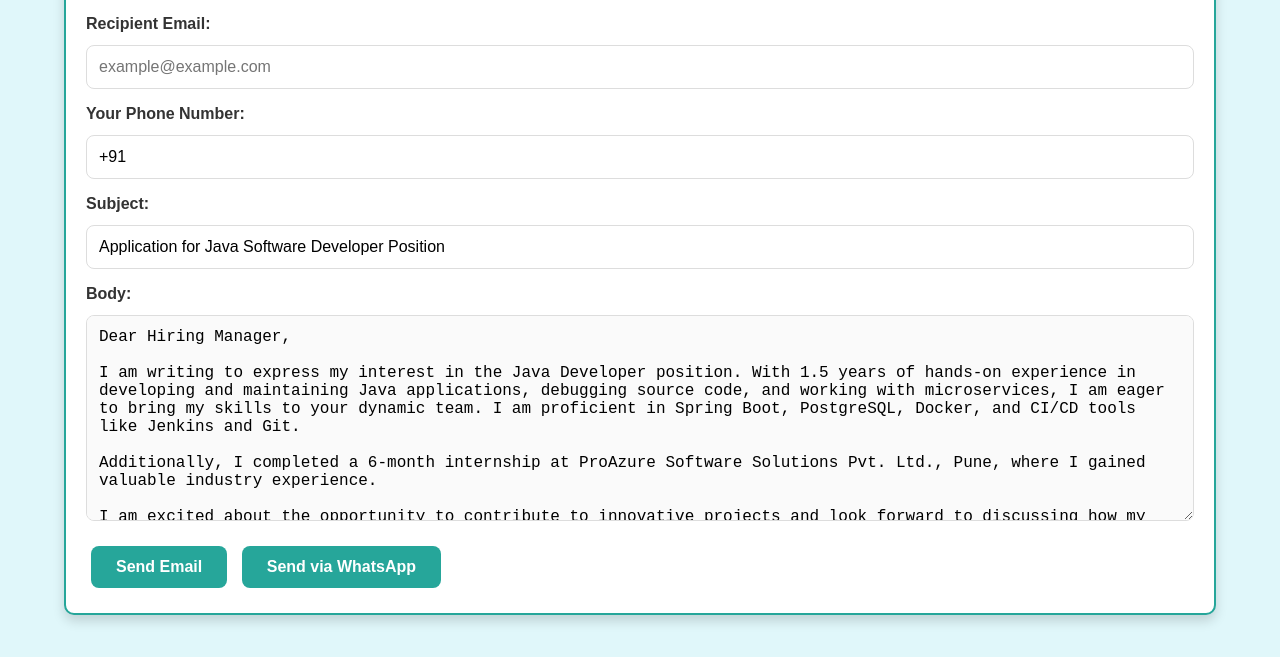
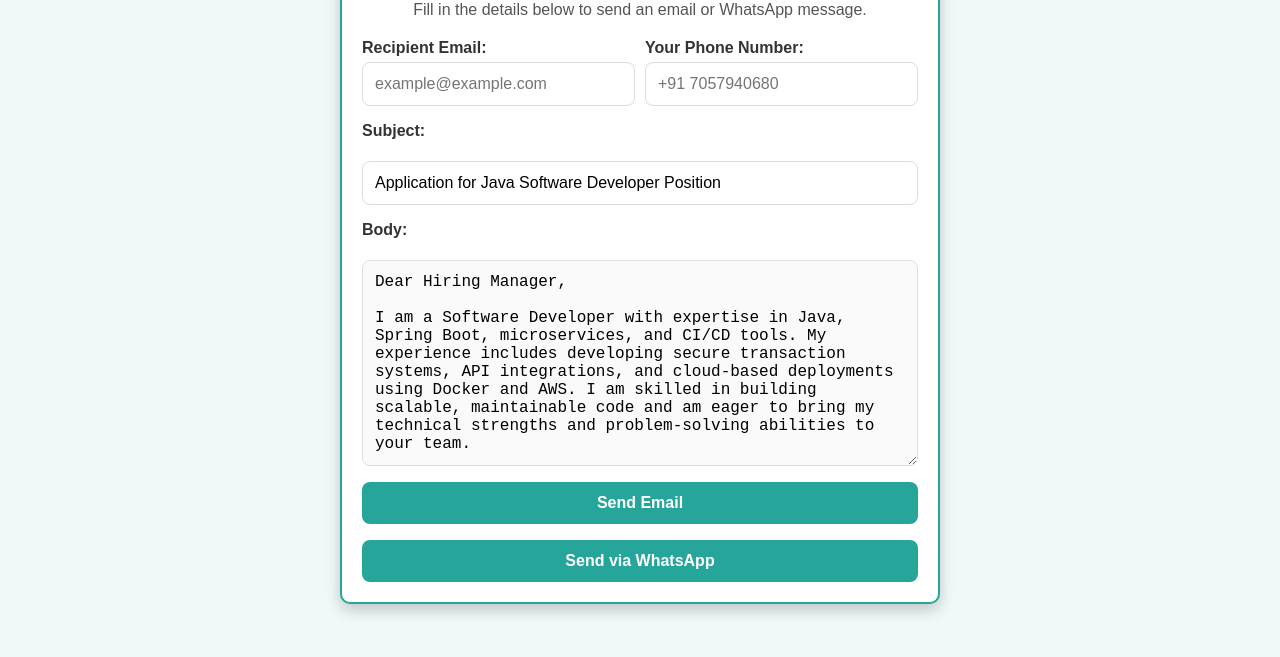
Before and after one commit to shhotie/ContactUs, a plain HTML site: page index.html in a window 1280 px wide. Shown: the part 143-800 px from the top of the page. Drawn offline with Linux system fonts and the light colour scheme.

Commit message:
Added new message

```diff
--- a/index.html
+++ b/index.html
@@ -1,141 +1,150 @@
 <!DOCTYPE html>
 <html lang="en">
+
 <head>
     <meta charset="UTF-8">
     <meta name="viewport" content="width=device-width, initial-scale=1.0">
-    <title>EmailTemplate</title>
-<link rel="icon" href="img.png" type="image/png">
+    <title>Contact Us</title>
+    <link rel="icon" href="img.png" type="image/png">
     <link rel="stylesheet" href="https://cdnjs.cloudflare.com/ajax/libs/font-awesome/6.0.0-beta3/css/all.min.css">
     <style>
         body {
             font-family: Arial, sans-serif;
-            background-color: #e0f7fa; /* Light aqua green shade */
+            background-color: #f0f8f9;
             margin: 0;
             padding: 0;
             display: flex;
             justify-content: center;
             align-items: center;
-            min-height: 100vh; /* Ensure full height */
-            overflow: auto; /* Allow scrolling if necessary */
+            min-height: 100vh;
         }
+
         .container {
             background-color: #ffffff;
-            border: 2px solid #26a69a; /* Aqua green shade */
-            border-radius: 10px; /* Rounded corners */
-            padding: 20px; /* Consistent padding */
-            box-shadow: 0 6px 12px rgba(0, 0, 0, 0.15); /* Shadow */
-            width: 100%; /* Full width of the viewport */
-            max-width: 90vw; /* Maximum width relative to viewport */
-            box-sizing: border-box; /* Include padding and border in width */
-            transition: transform 0.3s, box-shadow 0.3s; /* Transitions */
+            border: 2px solid #26a69a;
+            border-radius: 10px;
+            padding: 20px;
+            box-shadow: 0 6px 15px rgba(0, 0, 0, 0.2);
+            max-width: 600px;
+            width: 100%;
+            box-sizing: border-box;
         }
-        .container:hover {
-            transform: translateY(-5px); /* Lift effect on hover */
-            box-shadow: 0 12px 24px rgba(0, 0, 0, 0.3); /* Enhanced shadow */
+
+        h1 {
+            color: #26a69a;
+            font-size: 1.8rem;
+            margin-bottom: 15px;
+            text-align: center;
         }
-        h1 {
-            color: #26a69a; /* Aqua green shade */
-            font-size: 1.5rem; /* Adjusted font size */
-            margin-bottom: 1rem;
-            text-align: center; /* Center aligned title */
+
+        p {
+            color: #555;
+            font-size: 1rem;
+            margin-bottom: 20px;
+            text-align: center;
         }
-        p {
-            color: #333;
-            font-size: 1rem; /* Adjusted font size */
-            margin-bottom: 1rem;
-            text-align: center; /* Center aligned description */
+
+        form {
+            display: flex;
+            flex-direction: column;
+            gap: 1rem;
         }
+
+        .row {
+            display: flex;
+            gap: 10px;
+            flex-wrap: wrap;
+        }
+
+        .row>div {
+            flex: 1;
+            min-width: 200px;
+        }
+
         label {
             display: block;
-            margin-bottom: 0.75rem; /* Spacing for labels */
+            margin-bottom: 5px;
             color: #333;
             font-weight: bold;
         }
-        input[type="email"],
-        input[type="text"],
-        input[type="tel"],
+
+        input,
         textarea {
-            width: 100%; /* Full width */
+            width: 100%;
             padding: 12px;
-            margin-bottom: 1rem;
             border: 1px solid #ddd;
-            border-radius: 8px; /* Rounded corners */
-            font-size: 1rem; /* Responsive font size */
-            box-sizing: border-box; /* Include padding in width */
+            border-radius: 8px;
+            font-size: 1rem;
+            box-sizing: border-box;
         }
+
         textarea {
             resize: vertical;
-            min-height: 150px; /* Minimum height */
-            background-color: #fafafa; /* Light background */
+            min-height: 120px;
+            background-color: #fafafa;
         }
-        button.mailto-link,
-        button.whatsapp-link {
-            display: inline-block;
-            padding: 12px 25px; /* Adjusted padding */
-            background-color: #26a69a; /* Aqua green shade */
-            color: #ffffff;
+
+        button {
+            padding: 12px;
+            background-color: #26a69a;
+            color: white;
             border: none;
-            border-radius: 8px; /* Rounded corners */
+            border-radius: 8px;
+            font-size: 1rem;
+            font-weight: bold;
             cursor: pointer;
-            font-size: 1rem; /* Responsive font size */
-            font-weight: bold;
-            transition: background-color 0.3s, transform 0.2s;
-            margin: 5px; /* Consistent margin */
+            transition: all 0.3s ease;
         }
-        button.mailto-link:hover,
-        button.whatsapp-link:hover {
+
+        button:hover {
             background-color: #1e8579;
-            transform: scale(1.05);
+            transform: translateY(-2px);
         }
-        button.mailto-link:active,
-        button.whatsapp-link:active {
+
+        button:active {
             background-color: #1a6e60;
-            transform: scale(0.95);
+            transform: translateY(1px);
         }
+
         @media (max-width: 768px) {
-            .container {
-                width: 95%; /* Responsive width */
-                padding: 15px; /* Reduced padding for mobile */
-            }
-            button.mailto-link,
-            button.whatsapp-link {
-                width: 100%;
-                margin: 5px 0; /* Adjusted margin */
+            .row {
+                flex-direction: column;
             }
         }
     </style>
 </head>
+
 <body>
     <div class="container">
         <h1>Contact Us</h1>
-        <p>Please fill in the recipient email address and your phone number, then click the buttons below to send an email or a WhatsApp message.</p>
+        <p>Fill in the details below to send an email or WhatsApp message.</p>
         <form id="emailForm">
-            <label for="recipient">Recipient Email:</label>
-            <input type="email" id="recipient" name="recipient" required placeholder="example@example.com">
-
-            <label for="phone">Your Phone Number:</label>
-            <input type="tel" id="phone" name="phone" required placeholder="7057940680" value="+91">
-
+            <div class="row">
+                <div>
+                    <label for="recipient">Recipient Email:</label>
+                    <input type="email" id="recipient" name="recipient" required placeholder="example@example.com">
+                </div>
+                <div>
+                    <label for="phone">Your Phone Number:</label>
+                    <input type="tel" id="phone" name="phone" required placeholder="+91 7057940680">
+                </div>
+            </div>
             <label for="subject">Subject:</label>
             <input type="text" id="subject" name="subject" value="Application for Java Software Developer Position">
 
             <label for="body">Body:</label>
-            <textarea id="body" name="body" rows="10" placeholder="Enter your message here...">Dear Hiring Manager,
+            <textarea id="body" name="body" rows="10" placeholder="Enter your message here...">
+Dear Hiring Manager,
 
-I am writing to express my interest in the Java Developer position. With 1.5 years of hands-on experience in developing and maintaining Java applications, debugging source code, and working with microservices, I am eager to bring my skills to your dynamic team. I am proficient in Spring Boot, PostgreSQL, Docker, and CI/CD tools like Jenkins and Git.
+I am a Software Developer with expertise in Java, Spring Boot, microservices, and CI/CD tools. My experience includes developing secure transaction systems, API integrations, and cloud-based deployments using Docker and AWS. I am skilled in building scalable, maintainable code and am eager to bring my technical strengths and problem-solving abilities to your team.
 
-Additionally, I completed a 6-month internship at ProAzure Software Solutions Pvt. Ltd., Pune, where I gained valuable industry experience.
-
-I am excited about the opportunity to contribute to innovative projects and look forward to discussing how my background aligns with your needs.
-
-Thank you for considering my application.
+Thank you for considering my application. I would be happy to discuss how I can contribute.
 
 Best regards,
-Swati Wanjari
-7057940680</textarea>
+            </textarea>
 
-            <button type="button" class="mailto-link" onclick="sendEmail()">Send Email</button>
-            <button type="button" class="whatsapp-link" onclick="sendWhatsApp()">Send via WhatsApp</button>
+            <button type="button" onclick="sendEmail()">Send Email</button>
+            <button type="button" onclick="sendWhatsApp()">Send via WhatsApp</button>
         </form>
     </div>
 
@@ -146,7 +155,7 @@ Swati Wanjari
             const body = document.getElementById('body').value.trim();
 
             if (!recipient || !subject || !body) {
-                alert('Please fill in all the fields before sending an email.');
+                alert('Please fill in all fields before sending an email.');
                 return;
             }
 
@@ -159,23 +168,16 @@ Swati Wanjari
             const message = document.getElementById('body').value.trim();
 
             if (!phoneNumber || !message) {
-                alert('Please provide both your phone number and a message.');
+                alert('Please provide both a phone number and a message.');
                 return;
             }
 
-            // Format phone number (ensure it includes country code and is in international format)
-            if (!/^(\+\d{1,3}[- ]?)?\d{10}$/.test(phoneNumber)) {
-                alert('Please enter a valid phone number.');
-                return;
-            }
+            const encodedMessage = encodeURIComponent(message);
+            const whatsappLink = `https://wa.me/${phoneNumber.replace(/\s+/g, '')}?text=${encodedMessage}`;
 
-            // Encode the message properly
-            const encodedMessage = encodeURIComponent(message);
-            const whatsappLink = `https://wa.me/${phoneNumber}?text=${encodedMessage}`;
-
-            // Open the WhatsApp link in a new tab
             window.open(whatsappLink, '_blank');
         }
     </script>
 </body>
+
 </html>
```
